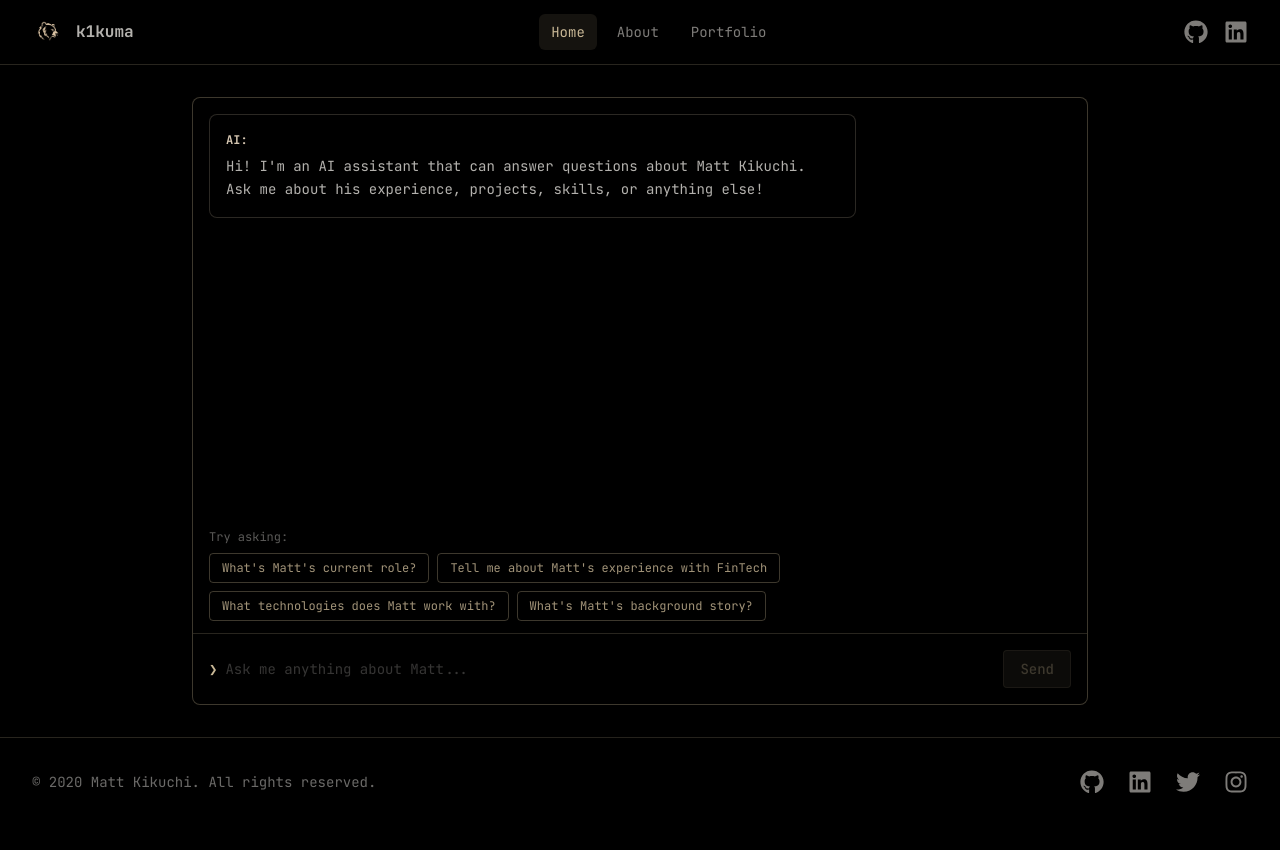
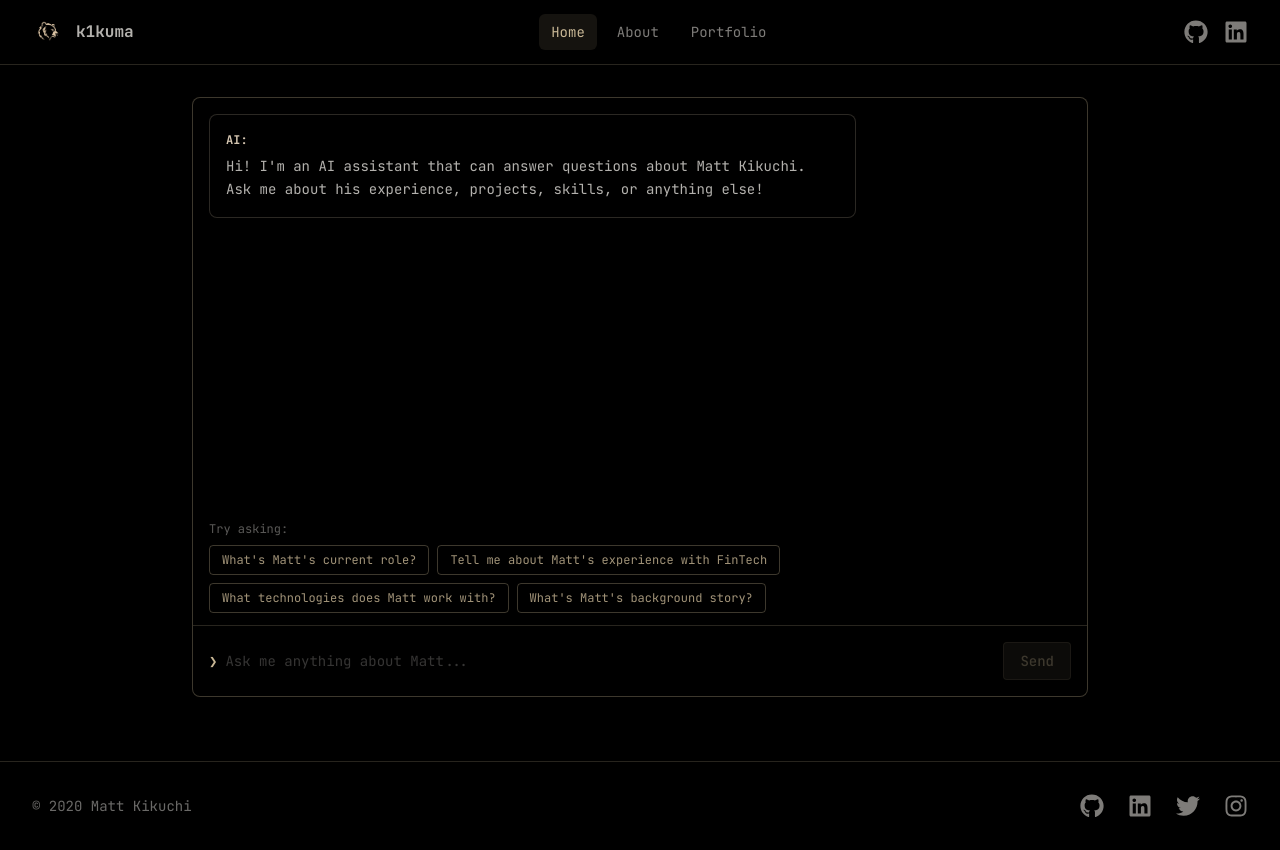
Before and after one commit to k1kuma/k1kuma-app, a Next.js app: page / in a window 1280 px wide. Before the commit the page ends 826 px from the top, so only its background shows below. Built offline with nearby package versions, Linux system fonts and the light colour scheme.

Commit message:
fix footer

```diff
--- a/app/layout.tsx
+++ b/app/layout.tsx
@@ -17,9 +17,9 @@ export const metadata = {
 export default function RootLayout({ children }: { children: ReactNode }) {
   return (
     <html lang="en" className={jetbrainsMono.variable}>
-      <body className="bg-terminal-bg text-terminal-text font-mono antialiased flex flex-col min-h-screen">
+      <body className="bg-terminal-bg text-terminal-text font-mono antialiased">
         <TopBar />
-        <main className="flex-1">
+        <main>
           {children}
         </main>
         <Footer />
--- a/app/page.tsx
+++ b/app/page.tsx
@@ -4,7 +4,7 @@ import ChatInterface from '@/components/ChatInterface'
 
 export default function Home() {
   return (
-    <div className="flex flex-col items-center justify-center px-4 py-8">
+    <div className="flex flex-col items-center justify-center px-4 py-8 pb-16">
       <div className="w-full max-w-4xl">
         {/* <div className="mb-8 text-center space-y-2">
           <h1 className="text-3xl md:text-4xl font-bold text-terminal-green mb-2">
--- a/components/ChatInterface.tsx
+++ b/components/ChatInterface.tsx
@@ -291,7 +291,7 @@ export default function ChatInterface() {
     : 'text-terminal-text/40'
 
   return (
-    <div className="flex flex-col h-[calc(100vh-12rem)] max-h-[700px] border border-terminal-green/30 rounded-lg bg-terminal-bg/50 backdrop-blur-sm shadow-2xl">
+    <div className="flex flex-col h-[600px] border border-terminal-green/30 rounded-lg bg-terminal-bg/50 backdrop-blur-sm shadow-2xl">
       {/* Header with Clear Button */}
       {messages.length > 1 && (
         <div className="border-b border-terminal-green/20 px-4 py-2 flex justify-between items-center">
--- a/components/Footer.tsx
+++ b/components/Footer.tsx
@@ -9,7 +9,7 @@ export default function Footer() {
         <div className="flex flex-col md:flex-row items-center justify-between py-8 gap-4">
           {/* Copyright */}
           <div className="text-terminal-text/60 text-sm">
-            © {new Date().getFullYear()} Matt Kikuchi. All rights reserved.
+            © {new Date().getFullYear()} Matt Kikuchi
           </div>
 
           {/* Social Links */}
```
